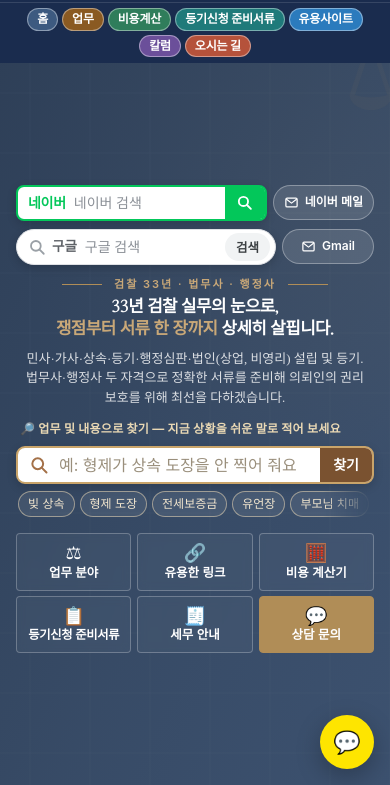
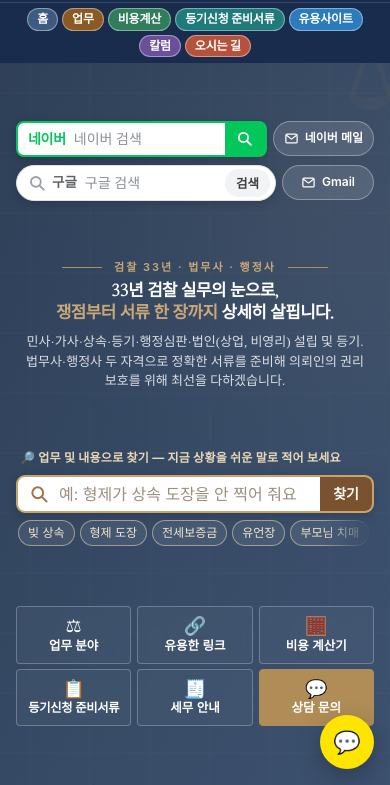
Before and after one commit to rokfbi01-dev/sanlaw, a plain HTML site: page index.html in a window 390 px wide. Shown: the part 59-844 px from the top of the page. Drawn offline with Linux system fonts and the light colour scheme; a web font is replaced by a local one.

Commit message:
Add files via upload

```diff
--- a/index.html
+++ b/index.html
@@ -684,41 +684,44 @@ section.hero .hero-inner p.lead{max-width:900px;font-size:clamp(14px,1.45vw,16px
   section.hero .hnav-card .hnav-t[data-short]{font-size:0 !important;}
   section.hero .hnav-card .hnav-t[data-short]::after{content:attr(data-short);font-size:clamp(10px,3.15vw,12.5px);letter-spacing:-.3px;white-space:nowrap;} /* 긴 이름만 글씨를 줄여 한 줄로 — 6칸 크기를 같게 */
   #practice #bizGrid .pa-card.soon .pa-tx{padding-top:6px;}
-  /* 첫 화면 자동 맞춤 — 휴대폰마다 화면 높이를 재서 여백(--sp)부터, 그래도 넘치면 글씨(--fs)를 조금 줄인다(아래 hfit 스크립트) */
-  section.hero{--sp:1;--fs:1;padding-top:calc(4px*var(--sp)) !important;padding-bottom:calc(20px*var(--sp)) !important;min-height:calc(100vh - var(--hdh,122px)) !important;min-height:calc(100svh - var(--hdh,122px)) !important;}
-  section.hero .psearch{margin:calc(6px*var(--sp)) 0 calc(10px*var(--sp)) !important;}
-  section.hero .eyebrow{letter-spacing:2px !important;margin-bottom:calc(4px*var(--sp)) !important;white-space:nowrap;font-size:calc(11px*var(--fs)) !important;}
-  section.hero .hero-inner h1{margin:calc(4px*var(--sp)) 0 calc(8px*var(--sp)) !important;font-size:calc(clamp(16px,4.3vw,22px)*var(--fs)) !important;}
-  section.hero .hero-inner p.lead{margin-bottom:calc(10px*var(--sp)) !important;line-height:1.5 !important;font-size:calc(13px*var(--fs)) !important;}
-  section.hero #sanSearch{margin:calc(12px*var(--sp)) 0 calc(14px*var(--sp)) !important;}
-  section.hero .hero-nav{gap:calc(6px*var(--sp)) !important;}
-  section.hero .hnav-card{padding:calc(8px*var(--sp)) 4px !important;}
+  /* 첫 화면: 글씨는 그대로, 넘치면 글씨(--fs)를 조금 줄임 */
+  section.hero{min-height:calc(100vh - var(--hdh,122px)) !important;min-height:calc(100svh - var(--hdh,122px)) !important;} /* 첫 화면 아래쪽에 다음 칸이 비치지 않게 */
+  section.hero .eyebrow{letter-spacing:2px !important;margin-bottom:4px !important;white-space:nowrap;font-size:calc(11px*var(--fs,1)) !important;}
+  section.hero .hero-inner h1{margin:4px 0 8px !important;font-size:calc(clamp(16px,4.3vw,22px)*var(--fs,1)) !important;}
+  section.hero .hero-inner p.lead{margin-bottom:0 !important;line-height:1.5 !important;font-size:calc(13px*var(--fs,1)) !important;}
+  section.hero .hero-nav{gap:6px !important;}
+  section.hero .hnav-card{padding:8px 4px !important;}
   #sanSearch .ss-chips{flex-wrap:nowrap !important;overflow-x:auto;scrollbar-width:none;-webkit-overflow-scrolling:touch;justify-content:flex-start !important;padding-bottom:2px;-webkit-mask-image:linear-gradient(90deg,#000 86%,transparent);mask-image:linear-gradient(90deg,#000 86%,transparent);}
   #sanSearch .ss-chips::-webkit-scrollbar{display:none;}
   #sanSearch .ss-chip{flex:0 0 auto !important;}
 }
 </style>
 <script id="hdh-20261118">
-/* 휴대폰 첫 화면 자동 맞춤(2026-11-18)
-   ① 위 메뉴의 실제 높이를 재서 남색 첫 칸이 화면 끝까지 차게 하고(--hdh)
-   ② 내용이 화면보다 길면 여백(--sp)부터 줄이고, 그래도 넘치면 글씨(--fs)를 최대 14%까지 줄여
-      바로가기 6칸이 화면 맨 아래 안에 들어오게 한다. 짧으면 그대로(가운데 정렬). */
+/* 첫 화면 간격 고르게(2026-11-18) — PC·휴대폰 공통
+   메뉴 아래 남는 높이를 재서, 다섯 군데 간격(메뉴→검색, 검색→제목, 소개글→찾기, 찾기→바로가기, 바로가기→화면 끝)을 똑같이 나눈다.
+   내용이 화면보다 길면 간격을 최소(8px)로 두고 휴대폰에서는 글씨(--fs)를 최대 14%까지 줄인다. */
 (function(){
   var lastW=0;
   function fit(force){
     var hd=document.getElementById('hd'), hero=document.querySelector('section.hero'), inner=hero&&hero.querySelector('.hero-inner');
     if(!hd||!hero||!inner) return;
-    var w=window.innerWidth;
-    if(!force && w===lastW) return;              /* 주소창·자판 때문에 높이만 바뀐 경우는 그대로 둔다 */
-    lastW=w;
-    document.documentElement.style.setProperty('--hdh',hd.offsetHeight+'px');
-    hero.style.setProperty('--sp','1'); hero.style.setProperty('--fs','1');
-    if(w>768) return;
-    var avail=window.innerHeight-hd.offsetHeight;
-    function need(){ var cs=getComputedStyle(hero); return inner.getBoundingClientRect().height+parseFloat(cs.paddingTop)+parseFloat(cs.paddingBottom); }
-    var sp=1, fs=1;
-    while(need()>avail && sp>0.25){ sp=Math.round((sp-0.15)*100)/100; hero.style.setProperty('--sp',sp); }
-    while(need()>avail && fs>0.86){ fs=Math.round((fs-0.02)*100)/100; hero.style.setProperty('--fs',fs); }
+    var w=window.innerWidth; if(!force && w===lastW) return; lastW=w;
+    var hh=hd.offsetHeight, fixed=getComputedStyle(hd).position==='fixed';
+    var R=document.documentElement.style;
+    R.setProperty('--hdh',hh+'px');
+    hero.style.setProperty('--hpt',(fixed?hh:0)+'px');
+    hero.style.setProperty('--fs','1'); hero.style.setProperty('--G','0px');
+    var avail=window.innerHeight-hh;
+    var ps=hero.querySelector('.psearch'), nav=hero.querySelector('.hero-nav');
+    /* 간격을 0으로 두고 잰 내용 높이(검색창 위 ~ 바로가기 아래) */
+    function span(){ return (nav.offsetTop+nav.offsetHeight)-ps.offsetTop; } /* 나타나는 효과(위로 떠오름)와 무관하게 실제 배치 높이로 잰다 */
+    var G=(avail-span())/5;
+    if(G<8 && w<=768){ var fs=1; while(fs>0.86){ fs=Math.round((fs-0.02)*100)/100; hero.style.setProperty('--fs',fs); G=(avail-span())/5; if(G>=8) break; } }
+    G=Math.max(8,Math.min(G,90));
+    hero.style.setProperty('--G',G.toFixed(1)+'px');
+    for(var t=0;t<2;t++){ /* 남는 아래 여백(화면 끝 - 바로가기 아래 - G)을 다시 나눠 다섯 간격을 똑같이 */
+      var left=hero.getBoundingClientRect().bottom-inner.getBoundingClientRect().bottom-G;
+      if(Math.abs(left)<1.5) break; var G2=Math.max(8,Math.min(90,G+left/5)); if(Math.abs(G2-G)<0.5) break; G=G2; hero.style.setProperty('--G',G.toFixed(1)+'px'); }
   }
   function go(){ fit(true); }
   if(document.readyState==='loading') document.addEventListener('DOMContentLoaded',go); else go();
@@ -726,6 +729,15 @@ section.hero .hero-inner p.lead{max-width:900px;font-size:clamp(14px,1.45vw,16px
   if(document.fonts&&document.fonts.ready) document.fonts.ready.then(go);
   window.addEventListener('resize',function(){ fit(false); });
   window.addEventListener('orientationchange',function(){ setTimeout(go,250); });
+  /* 첫 화면 안 내용이 바뀌면(면책 확인 후 검색 안내문이 사라지는 등) 다시 고르게. 검색 결과 창이 열려 있을 때는 그대로 둔다 */
+  var tmr=null;
+  document.addEventListener('DOMContentLoaded',function(){
+    var inner=document.querySelector('section.hero .hero-inner'); if(!inner||!window.ResizeObserver) return;
+    var lastH=0;
+    new ResizeObserver(function(){ var h=inner.offsetHeight; if(Math.abs(h-lastH)<2) return; lastH=h;
+      var pan=document.querySelector('#sanSearch .ss-panel'); if(pan&&pan.offsetHeight>0) return;
+      clearTimeout(tmr); tmr=setTimeout(go,120); }).observe(inner);
+  });
 })();
 </script>
 </head>
@@ -2096,10 +2108,21 @@ footer .foot-top{display:block !important;text-align:center;border-bottom:0 !imp
 footer .foot-top .foot-logo{display:flex;flex-direction:column;align-items:center;gap:6px;margin-bottom:8px;}
 footer .foot-top .foot-logo .logo-img{margin:0 !important;}
 footer .foot-top .foot-logo + div{max-width:none !important;}
+/* 2026-11-18 첫 화면 간격 고르게(PC·휴대폰): 메뉴→검색, 검색→제목, 소개글→찾기, 찾기→바로가기, 바로가기→화면 끝 다섯 간격을 같게(--G, hdh 스크립트가 계산) */
+section.hero{align-items:flex-start !important;justify-content:center;padding-top:calc(var(--hpt,0px) + var(--G,16px)) !important;padding-bottom:var(--G,16px) !important;}
+section.hero .psearch{margin-top:0 !important;margin-bottom:var(--G,16px) !important;}
+section.hero #sanSearch{margin-top:var(--G,16px) !important;margin-bottom:var(--G,16px) !important;}
+section.hero #sanSearch{display:flow-root;}
+section.hero #sanSearch > :first-child{margin-top:0 !important;}
+section.hero #sanSearch > :last-child{margin-bottom:0 !important;} /* 안쪽 여백이 바깥 간격과 겹쳐 계산이 어긋나지 않게 */
+section.hero .hero-nav{margin-top:0 !important;}
+section.hero .scroll-hint{display:none !important;}
+section.hero .hero-inner{padding-top:0 !important;padding-bottom:0 !important;margin-top:0 !important;margin-bottom:0 !important;}
 /* 2026-11-18 PC·휴대폰 공통 — 구역마다 한 화면(자동 맞춤), 상담 문의 배치, 마지막 화면 묶음 */
+@media (min-width:769px){ #gov-links .gov-card .gc-name{font-size:13px !important;} #gov-links .gov-card,#gov-links .g24card .g24-main{padding:6px 12px !important;} }
 #top,#about,#philosophy,#practice,#gov-links,#tax-partner,#column,#contact,#location,#why,#process{scroll-margin-top:var(--hdhs,var(--hdh,122px)) !important;}
 .fitu{display:flex !important;flex-direction:column !important;justify-content:center !important;box-sizing:border-box;overflow:hidden;padding-top:28px !important;padding-bottom:28px !important;}
-.fitu > .fiti{flex:0 0 auto;transform-origin:top left;zoom:1 !important;}
+.fitu > .fiti{flex:0 0 auto;transform-origin:top left;zoom:1 !important;min-width:0 !important;}
 #location.fitg,section.stats.fitg,footer.fitg{padding-top:18px !important;padding-bottom:18px !important;}
 section.stats.fitg .stat{padding-top:16px !important;padding-bottom:16px !important;}
 footer.fitg .foot-top{padding-bottom:16px !important;}
@@ -2123,6 +2146,8 @@ footer.fitg .foot-top{padding-bottom:16px !important;}
   section#practice .pa-gbox.open .pa-gbody{display:block;}
   section#practice .pa-more{margin-left:auto;background:#fff;border:1px solid #e7e0d4;border-radius:999px;padding:2px 11px;font:700 12px/1.5 var(--sans);color:#7a5230;cursor:pointer;}
   #gov-links .gov-grid{grid-template-columns:repeat(3,minmax(0,1fr)) !important;}
+  #gov-links .gov-card,#gov-links .g24card .g24-main{padding:6px 8px !important;gap:4px !important;min-width:0;}
+  #gov-links .gov-card .gc-name{font-size:12px !important;white-space:normal !important;overflow:visible !important;text-overflow:clip !important;word-break:keep-all;line-height:1.25 !important;}
   #tax-partner .tp-top{flex-wrap:nowrap !important;}
   #tax-partner .tp-body{display:grid !important;grid-template-columns:minmax(0,1fr) minmax(0,1fr);column-gap:16px;align-items:start;}
   #tax-partner .tp-body > *{grid-column:1/-1;}
@@ -2133,7 +2158,12 @@ footer.fitg .foot-top{padding-bottom:16px !important;}
   #tax-partner .tp-body > ul.tp-list:nth-of-type(2){grid-column:2;grid-row:3;}
   #practice #bizGrid{grid-template-columns:repeat(auto-fill,minmax(150px,1fr)) !important;}
   #practice #catGrid,#practice #itemGrid{grid-template-columns:repeat(auto-fill,minmax(210px,1fr)) !important;}
-  #tax-partner .tp-actions{display:grid !important;grid-template-columns:repeat(5,minmax(0,1fr)) !important;}
+  #tax-partner .tp-actions{display:grid !important;grid-template-columns:repeat(3,minmax(0,1fr)) !important;gap:8px !important;grid-row:auto !important;}
+  #tax-partner .tp-actions > *{min-width:0 !important;}
+  #tax-partner .tp-actions *{white-space:normal !important;overflow-wrap:anywhere;word-break:keep-all;}
+  #tax-partner .tp-actions > a{min-width:0 !important;padding:8px 4px !important;}
+  #tax-partner .tp-actions > a span{font-size:11.5px !important;line-height:1.3 !important;} /* 전화번호·메일 주소가 칸 밖으로 나가지 않게 */
+  #tax-partner .tp-body > .tp-actions,#tax-partner .tp-body > .tp-note{grid-row:auto !important;}
   #location .loc-grid{grid-template-columns:minmax(0,1fr) minmax(0,1fr) !important;gap:18px !important;}
   #location .map-btns{display:grid !important;grid-template-columns:repeat(3,minmax(0,1fr)) !important;gap:6px !important;}
   #practice .pa-guide{grid-template-columns:minmax(0,1fr) minmax(0,1fr) !important;}
@@ -2171,17 +2201,19 @@ footer.fitg .foot-top{padding-bottom:16px !important;}
       avail=window.innerHeight;
     }
     var pads=parts.map(function(p){ var cs=getComputedStyle(p.sec); return parseFloat(cs.paddingTop)+parseFloat(cs.paddingBottom); });
-    var w0=parts.map(function(p){ return p.inner.getBoundingClientRect().width; });
     var cw=parts.map(function(p){ var cs=getComputedStyle(p.sec); return p.sec.clientWidth-parseFloat(cs.paddingLeft)-parseFloat(cs.paddingRight); });
+    var w0=parts.map(function(p,i){ return Math.min(p.inner.getBoundingClientRect().width, cw[i]); }); /* 내용이 화면보다 넓게 밀어내도 기준 폭은 화면 폭 */
     function setW(s){ parts.forEach(function(p,i){
       if(s<1){ p.inner.style.width=(w0[i]/s)+'px'; p.inner.style.maxWidth='none'; p.inner.style.marginLeft=Math.max(0,(cw[i]-w0[i])/2)+'px'; p.inner.style.marginRight='0'; }
-      else if(s>1){ var L=Math.min(w0[i], cw[i]*0.96/s); p.inner.style.width=L+'px'; p.inner.style.maxWidth='none'; p.inner.style.marginLeft=Math.max(0,(cw[i]-L*s)/2)+'px'; p.inner.style.marginRight='0'; }
+      else if(s>1){ p.inner.style.width=w0[i]+'px'; p.inner.style.maxWidth='none'; p.inner.style.marginLeft=Math.max(0,(cw[i]-w0[i]*s)/2)+'px'; p.inner.style.marginRight='0'; } /* 확대할 때는 배치를 바꾸지 않고 그대로 키움 */
       else { p.inner.style.width=''; p.inner.style.maxWidth=''; p.inner.style.marginLeft=''; p.inner.style.marginRight=''; } }); }
-    function need(s){ setW(s); var t=0; parts.forEach(function(p,i){ t+=p.inner.offsetHeight*s+pads[i]; }); return t; }
+    function need(s){ setW(s); var t=0, wide=false; parts.forEach(function(p,i){ t+=p.inner.offsetHeight*s+pads[i]; if(p.inner.scrollWidth>p.inner.clientWidth+1) wide=true; }); return wide?Infinity:t; } /* 글자가 옆으로 삐져나가면 맞지 않은 것으로 본다 */
     var best=1, lo, hi, k, mid;
     if(need(1)>avail){ lo=0.2; hi=1; best=lo; for(k=0;k<8;k++){ mid=(lo+hi)/2; if(need(mid)<=avail){ best=mid; lo=mid; } else hi=mid; } }
     else if(w>768){ /* PC: 빈 공간만큼 키워 화면을 채운다(최대 1.6배) — 휴대폰은 그대로 */
-      lo=1; hi=1.6; for(k=0;k<8;k++){ mid=(lo+hi)/2; if(need(mid)<=avail*0.97){ best=mid; lo=mid; } else hi=mid; }
+      var wmax=Infinity; parts.forEach(function(p,i){ wmax=Math.min(wmax, cw[i]*0.97/w0[i]); });
+      var cap=(u[0]==='#practice'||u[0]==='#tax-partner')?1:1.15; /* PC 확대 한도 — 업무 분야·세무 안내는 키우지 않음 */
+      lo=1; hi=Math.max(1,Math.min(cap,wmax)); for(k=0;k<8;k++){ mid=(lo+hi)/2; if(need(mid)<=avail*0.97){ best=mid; lo=mid; } else hi=mid; }
       if(best<1.03) best=1;
     }
     need(best);
@@ -2196,7 +2228,7 @@ footer.fitg .foot-top{padding-bottom:16px !important;}
     var hh=headerH(); document.documentElement.style.setProperty('--hdhs',hh+'px');
     var avail=window.innerHeight-hh;
     busy=true;
-    [['#top']].concat(UNITS).forEach(function(u){ fitOne(u,avail,hh); });
+    UNITS.forEach(function(u){ fitOne(u,avail,hh); });
     setTimeout(function(){ busy=false; },60);
     watch();
   }
```
